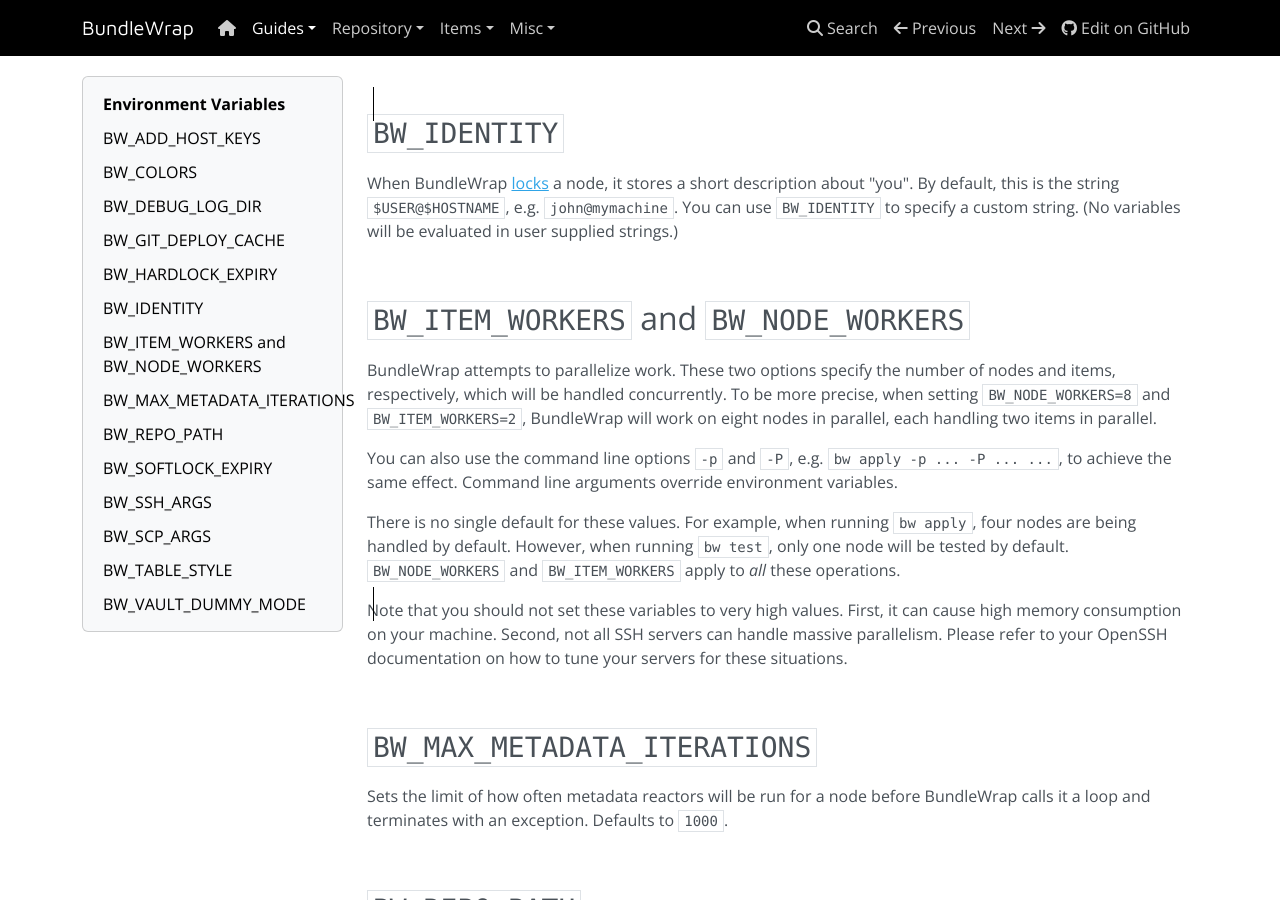
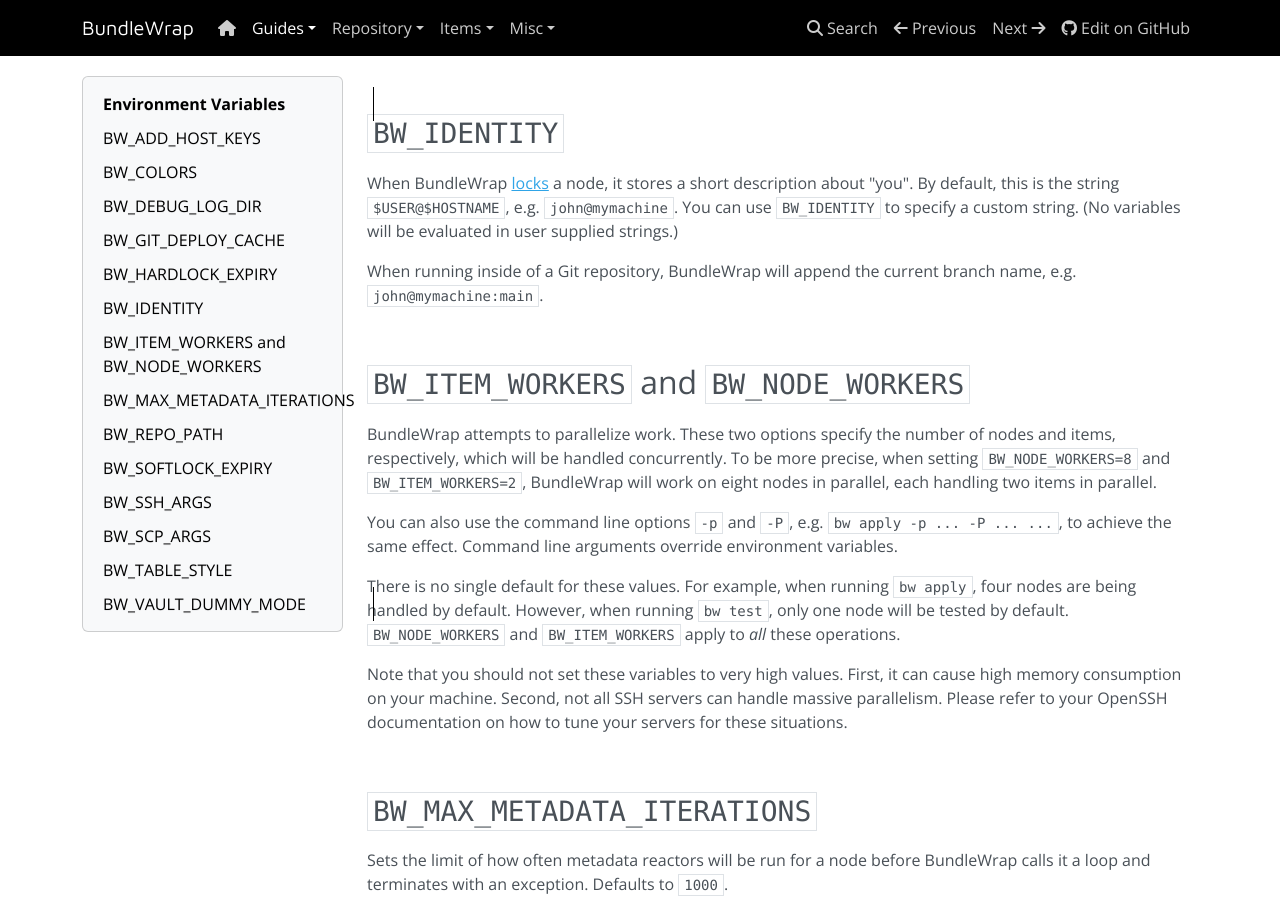
Before and after one commit to bundlewrap/bundlewrap, an MkDocs documentation site: the page built from docs/content/guide/env.md, in a window 1280 px wide and 900 px high, scrolled down 985 px. Built offline with MkDocs 1.6.1, drawn with Linux system fonts in a browser that asks for light colours; nearby versions of some CDN libraries.

Commit message:
Update docs regarding BW_IDENTITY

```diff
--- a/docs/content/guide/env.md
+++ b/docs/content/guide/env.md
@@ -37,6 +37,8 @@
 ## `BW_IDENTITY`
 
 When BundleWrap [locks](locks.md) a node, it stores a short description about "you". By default, this is the string `$USER@$HOSTNAME`, e.g. `john@mymachine`. You can use `BW_IDENTITY` to specify a custom string. (No variables will be evaluated in user supplied strings.)
+
+When running inside of a Git repository, BundleWrap will append the current branch name, e.g. `john@mymachine:main`.
 
 <br>
 
```
